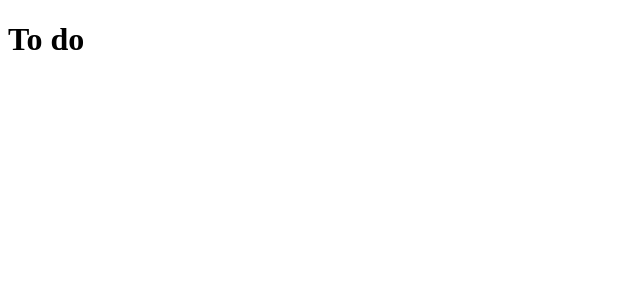
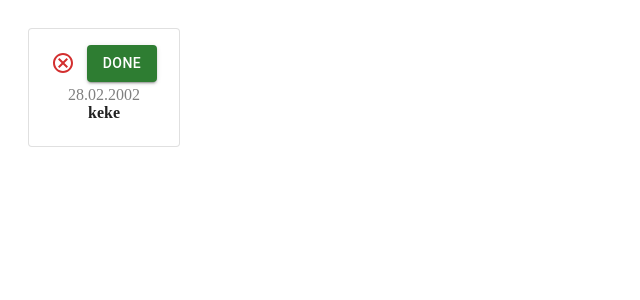
Before and after one commit to 4il612/todo-full-myself, a React (Create React App) app: page /test in a window 1280 px wide. Shown: the top 300 px of the page, without its empty margins (0-640 px from the left). Built offline with nearby package versions, Linux system fonts and the light colour scheme.

Commit message:
feat: Rotes for segregate test

```diff
--- a/package.json
+++ b/package.json
@@ -16,6 +16,7 @@
     "@types/react-dom": "^18.0.6",
     "react": "^18.2.0",
     "react-dom": "^18.2.0",
+    "react-router-dom": "^6.3.0",
     "react-scripts": "5.0.1",
     "typescript": "^4.8.2",
     "web-vitals": "^2.1.4"
--- a/src/App.tsx
+++ b/src/App.tsx
@@ -1,5 +1,8 @@
+import { BrowserRouter, Route } from "react-router-dom";
+import CardTest from "./pages/cardtest";
+
 const App = () => {
-  return <h1>To do</h1>;
+  return <h1>todo</h1>;
 };
 
 export default App;
--- a/src/components/TodoCard.tsx
+++ b/src/components/TodoCard.tsx
@@ -22,6 +22,7 @@ const TodoCard = ({
       style={{
         display: "inline-block",
         maxWidth: "200px",
+        minWidth: "150px",
         margin: 20,
         verticalAlign: "top",
       }}
@@ -59,7 +60,7 @@ const TodoCard = ({
             </div>
           )}
         </div>
-        <div style={{ color: "gray" }}>{createdAt}</div>
+        <div style={{ color: "gray", textAlign: "center" }}>{createdAt}</div>
         <div className="todoTitle" style={{ textAlign: "center" }}>
           <strong>{title}</strong>
         </div>
--- a/src/index.tsx
+++ b/src/index.tsx
@@ -1,12 +1,19 @@
 import React from "react";
 import ReactDOM from "react-dom/client";
 import App from "./App";
+import { BrowserRouter, Route, Routes } from "react-router-dom";
+import CardTest from "./pages/cardtest";
 
 const root = ReactDOM.createRoot(
   document.getElementById("root") as HTMLElement
 );
 root.render(
   <React.StrictMode>
-    <App />
+    <BrowserRouter>
+      <Routes>
+        <Route path="/test" element={<CardTest />} />
+        <Route path="/" element={<App />} />
+      </Routes>
+    </BrowserRouter>
   </React.StrictMode>
 );
--- /dev/null
+++ b/src/pages/cardtest.tsx
@@ -0,0 +1,7 @@
+import TodoCard from "../components/TodoCard";
+
+const CardTest = () => {
+  return <TodoCard title="keke" createdAt="28.02.2002" />;
+};
+
+export default CardTest;
```
Also changed, not shown: 1 other file (tests, documents, lock files or other folders).
